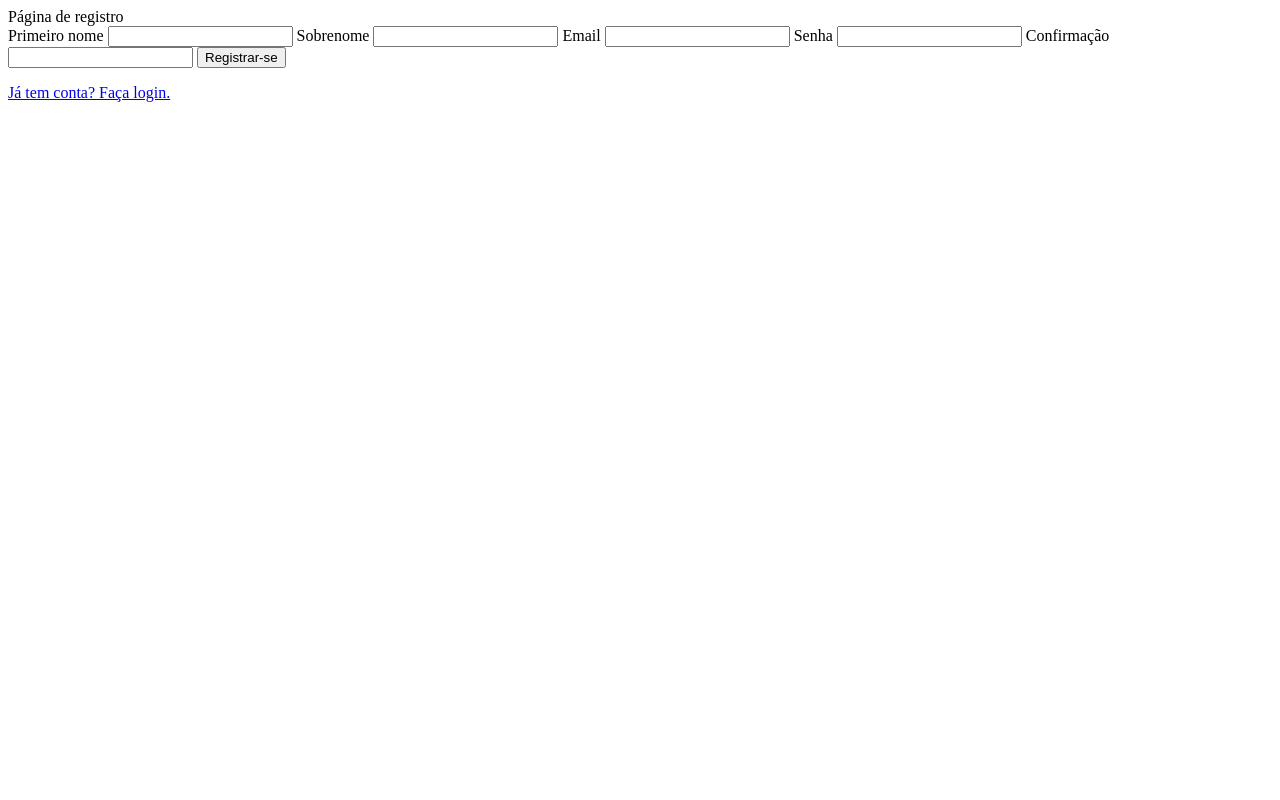
After one commit to Manasses-Alberto/Coala-Shop, a Django app: page /auth/register/ in a window 1280 px wide. The commit adds this page. Run offline with Django 4.2, Linux system fonts and the light colour scheme.

Commit message:
Fiz as funcões de registro de usuários, login de usuários e logout

```diff
--- /dev/null
+++ b/coala_shop_app/urls/auth.py
@@ -0,0 +1,8 @@
+from django.urls import path
+from coala_shop_app.views import login, logout, register
+
+urlpatterns = [
+    path('login/', login, name='login'),
+    path('logout/', logout, name='logout'),
+    path('register/', register, name='register')
+]
--- a/coala_shop_app/views.py
+++ b/coala_shop_app/views.py
@@ -1,4 +1,71 @@
-from django.shortcuts import render
+from django.shortcuts import render, redirect
+from django.contrib.auth.models import User
+from django.contrib.auth import authenticate, login as auth_login, logout as auth_logout
+from django.contrib.auth.decorators import login_required
 
+@login_required(login_url='/auth/login/')
 def home(request):
     return render(request, 'index.html')
+
+def login(request):
+    if request.method == 'GET':
+        return render(request, 'login.html')
+
+    elif request.method == 'POST':
+        email = request.POST['email'].strip().lower()
+        password = request.POST['password']
+        try:
+            username = User.objects.get(email=email)
+
+        except User.DoesNotExist:
+            return render(request, 'login.html', {'error': True, 'field_error': ['email'], 'message': 'O seu email está inválido. Tente novamente'})
+
+        else:
+            user = authenticate(request, username=username, password=password)
+            try:
+                auth_login(request, user)
+
+            except AttributeError:
+                return render(request, 'login.html', {'error': True, 'field_error': ['password'], 'message': 'A sua senha está inválida. Tente novamente'})
+
+            else:
+                return redirect('home')
+
+@login_required(login_url='/auth/login/')
+def logout(request):
+    auth_logout(request)
+    return redirect('login')
+
+def register(request):
+    if request.method == 'GET':
+        return render(request, 'register.html')
+
+    elif request.method == 'POST':
+        first_name = request.POST['first-name']
+        surname = request.POST['surname']
+        email = request.POST['email']
+        password = request.POST['password']
+        password_conf = request.POST['password-confirmation']
+        old_username = User.objects.filter(username=f'{first_name.strip().title()} {surname.strip().title()}').first()
+        old_email = User.objects.filter(email=email.strip().lower()).first()
+        if not first_name.isalpha():
+            return render(request, 'register.html', {'error': True, 'field_error': ['first_name'], 'message': 'O primeiro nome é inválido não inclua símbolos, números ou espaços...'})
+
+        elif not surname.isalpha():
+            return render(request, 'register.html', {'error': True, 'field_error': ['surname'], 'message': 'O sobrenome é inválido não inclua símbolos, números ou espaços...'})
+
+        elif old_username:
+            return render(request, 'register.html', {'error': True, 'field_error': ['first_name', 'surname'], 'message': 'O sistema já encontrou outro usuário com esses nomes...'})
+
+        elif old_email:
+            return render(request, 'register.html', {'error': True, 'field_error': ['email'], 'message': 'O sistema já encontrou outro usuário com esse email...'})
+
+        elif password != password_conf:
+            return render(request, 'register.html', {'error': True, 'field_error': ['password', 'password-confirmation'], 'message': 'Verifique as senhas estão diferentes...'})
+
+        else:
+            new_user = User.objects.create_user(first_name=first_name.strip().title(), last_name=surname.strip().title(), username=f'{first_name.strip().title()} {surname.strip().title()}', email=email.strip().lower(), password=password)
+            new_user.save()
+            user = authenticate(request, username=f'{first_name.strip().title()} {surname.strip().title()}', password=password)
+            auth_login(request, user)
+            return redirect('home')
--- a/coala_shop_project/urls.py
+++ b/coala_shop_project/urls.py
@@ -1,8 +1,9 @@
 from django.contrib import admin
-from django.urls import path
+from django.urls import path, include
 from coala_shop_app.views import home
 
 urlpatterns = [
     path('admin/', admin.site.urls),
-    path('', home, name='home')
+    path('', home, name='home'),
+    path('auth/', include('coala_shop_app.urls.auth'))
 ]
--- a/templates/index.html
+++ b/templates/index.html
@@ -1 +1,2 @@
-Olá, mundo!
+Página principal
+<a href="{% url 'logout' %}">Encerrar sessão</a>
--- /dev/null
+++ b/templates/register.html
@@ -0,0 +1,17 @@
+Página de registro
+{{ message }}
+<form action="{% url 'register' %}" method="post">
+    {% csrf_token %}
+    <label for="first-name-field">Primeiro nome</label>
+    <input type="text" name="first-name" id="first-name-field">
+    <label for="surname-field">Sobrenome</label>
+    <input type="text" name="surname" id="surname-field">
+    <label for="email-field">Email</label>
+    <input type="email" name="email" id="email-field">
+    <label for="password-field">Senha</label>
+    <input type="password" name="password" id="password-field">
+    <label for="password-confirmation-field">Confirmação</label>
+    <input type="password" name="password-confirmation" id="password-confirmation-field">
+    <input type="submit" value="Registrar-se">
+</form>
+<a href="{% url 'login' %}">Já tem conta? Faça login.</a>
```
Also changed, not shown: templates/login.html (added, +10 -0 lines).
